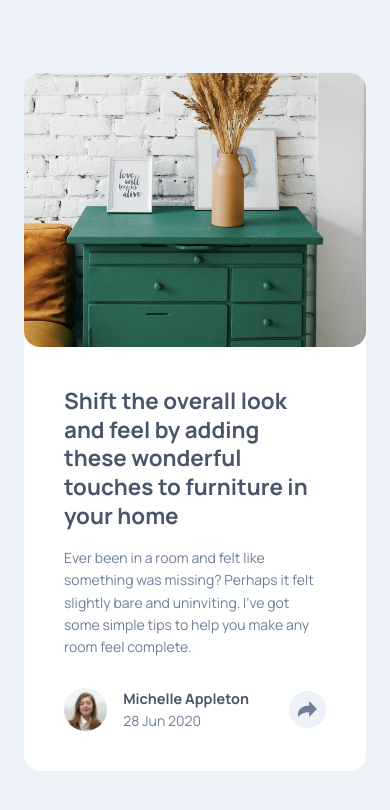
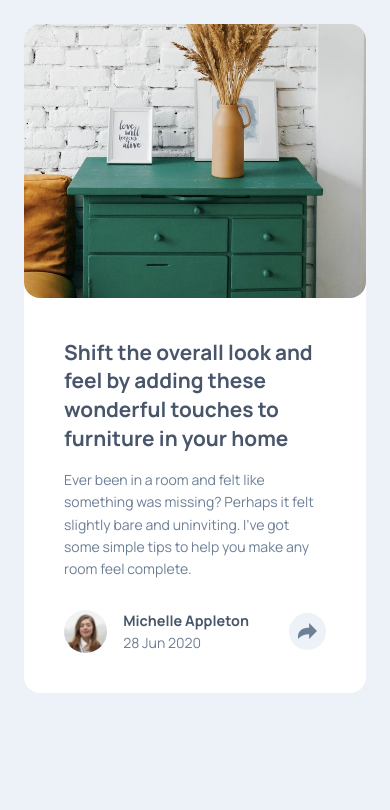
Before and after one commit to YoussefTK35/article-preview-component, a plain HTML site: page index.html in a window 390 px wide. Drawn offline with Linux system fonts and the light colour scheme.

Commit message:
finishing mobile version

```diff
--- a/style.css
+++ b/style.css
@@ -121,6 +121,10 @@ img[alt=michelle] {
 }
 
 @media (max-width:940px){
+    body {
+        align-items: flex-start;
+        height: auto;
+    }
     .container {
         margin: 1.5rem;
         max-width: 25rem;
@@ -129,4 +133,10 @@ img[alt=michelle] {
     img[alt=drawers] {
         width: 100%;
     }
+    .heading {
+        font-size: 1.3rem;
+    }
+    #links-container {
+        transform: translateX(10%);
+    }
 }
```
